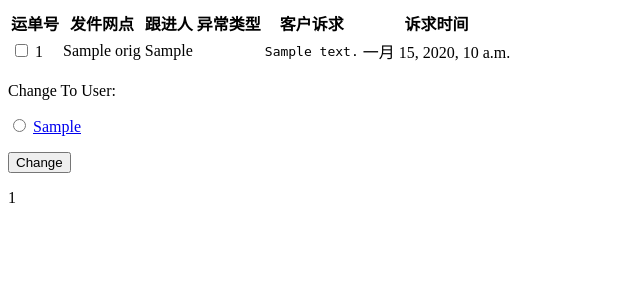
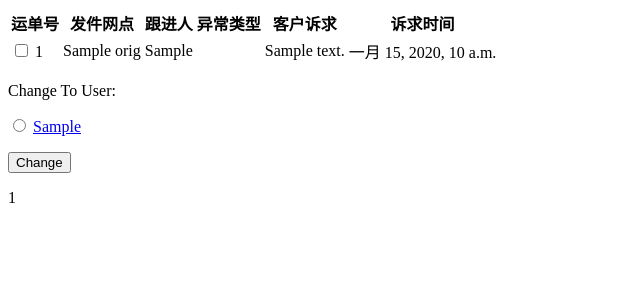
Before and after one commit to UnknowName/ane, a Django app: template express/templates/change.html in a window 1280 px wide. Shown: the top 300 px of the page, without its empty margins (0-640 px from the left). Run offline with Django 3.2, Linux system fonts and the light colour scheme; tables that the repository leaves empty hold one stand-in row (values such as "Sample post"); the template is opened without the code that fills it: values that come from a table or form of the project are taken from there, most other values are stand-ins (such as "Sample title", 1, 10 or a date in 2020).

Commit message:
减少显示内容

```diff
--- a/express/templates/change.html
+++ b/express/templates/change.html
@@ -2,13 +2,6 @@
   <head>
     <title>Change Follower</title>
     <style>
-    pre {
-        white-space:pre-wrap; /* css3.0 */
-        white-space:-moz-pre-wrap; /* Firefox */
-        white-space:-pre-wrap; /* Opera 4-6 */
-        white-space:-o-pre-wrap; /* Opera 7 */
-        word-wrap:break-word; /* Internet Explorer 5.5+ */
-    }
     </style>
   </head>
   <body>
@@ -45,7 +38,7 @@
             {% else %}
                 <td>{{ num.error_type }}</td>
             {% endifequal %}
-            <td><pre>{{ num.detail }}</pre></td>
+            <td>{{ num.detail|escape|truncatechars_html:"80" }}</td>
             <td>{{ num.detail_time }}</td>
           </tr>
         {% endfor %}
```
